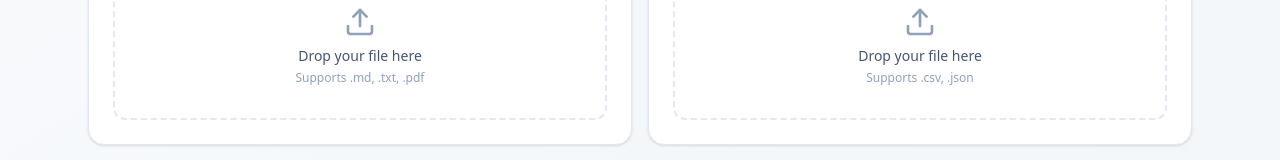
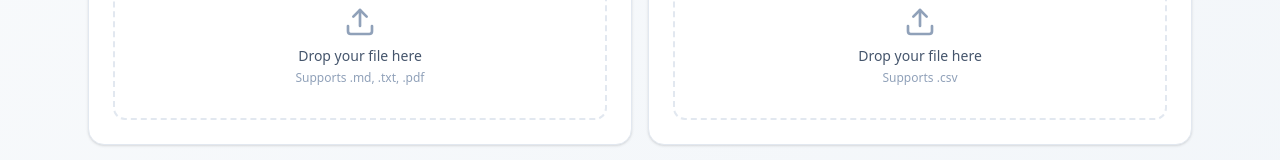
Before and after one commit to Aseelaldallal/expense-agent, a React (Vite) app in the folder frontend/: page / in a window 1280 px wide. Shown: the part 234-394 px from the top of the page. Built offline with nearby package versions, Linux system fonts and the light colour scheme.

Commit message:
chore: change to csv only

```diff
--- a/frontend/src/App.tsx
+++ b/frontend/src/App.tsx
@@ -362,8 +362,8 @@ export default function App() {
             file={expensesFile}
             onFileSelect={handleExpensesSelect}
             onClear={handleClearExpenses}
-            acceptedTypes=".csv,.json"
-            acceptedTypesDisplay=".csv, .json"
+            acceptedTypes=".csv"
+            acceptedTypesDisplay=".csv"
             iconBgClass="bg-indigo-100"
             iconClass="text-indigo-600"
             hoverBorderClass="hover:border-indigo-300"
```
Also changed, not shown: 1 other file (tests, documents, lock files or other folders).
